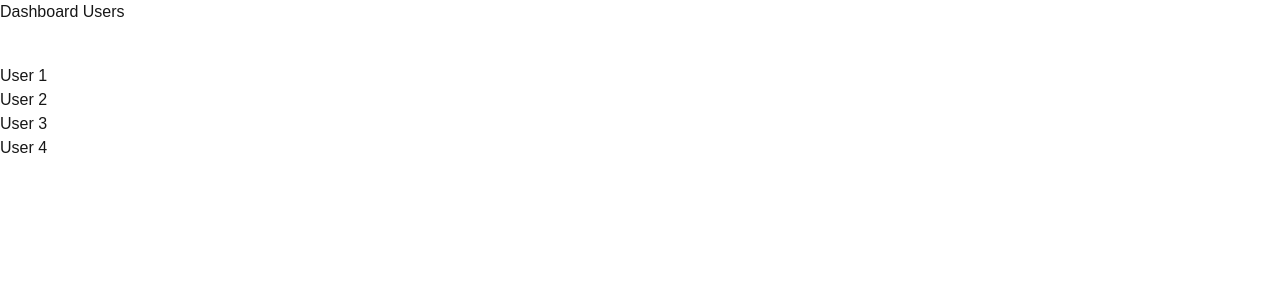
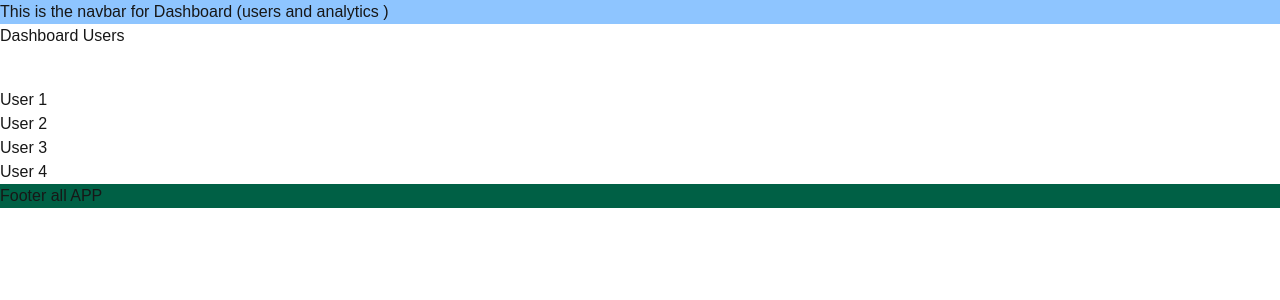
Before and after one commit to scmarlon/Next.js-16-Full-Course, a Next.js app in the folder nextjs_demo/: page /dashboard/users in a window 1280 px wide. Shown: the top 300 px of the page. Built offline with nearby package versions, Linux system fonts and the light colour scheme.

Commit message:
Add (dashboar) and (root) it has they own Layout

```diff
--- /dev/null
+++ b/nextjs_demo/app/(dashboard)/layout.tsx
@@ -0,0 +1,12 @@
+import React from 'react'
+const Layout = ({children}: {children: React.ReactNode}) => {
+  return (
+    <div>
+        <p className='bg-blue-300'>This is the navbar for Dashboard (users and analytics
+            )</p>
+        {children}
+    </div>
+  )
+}
+
+export default Layout
--- /dev/null
+++ b/nextjs_demo/app/(root)/layout.tsx
@@ -0,0 +1,11 @@
+import React from 'react'
+const Layout = ({children}: {children: React.ReactNode}) => {
+  return (
+    <div>
+        <p className='bg-amber-200'>This is the navbar for all app</p>
+        {children}
+    </div>
+  )
+}
+
+export default Layout
--- a/nextjs_demo/app/page.tsx
+++ b/nextjs_demo/app/(root)/page.tsx
@@ -1,4 +1,4 @@
-import Hello from '../components/hello';
+import Hello from '../../components/hello';
 
 const Home = () => {
   return (
--- a/nextjs_demo/app/layout.tsx
+++ b/nextjs_demo/app/layout.tsx
@@ -28,7 +28,9 @@ export default function RootLayout({
         className={`${geistSans.variable} ${geistMono.variable} antialiased`}
       >
         {children}
+        <p className="bg-emerald-800">Footer all APP</p>
       </body>
+
     </html>
   );
 }
```
Also changed, not shown: nextjs_demo/app/(dashboard)/dashboard/analytics/page.tsx (renamed from nextjs_demo/app/dashboard/analytics/page.tsx), nextjs_demo/app/(dashboard)/dashboard/users/[id]/page.tsx (renamed from nextjs_demo/app/dashboard/users/[id]/page.tsx), nextjs_demo/app/(dashboard)/dashboard/users/page.tsx (renamed from nextjs_demo/app/dashboard/users/page.tsx), nextjs_demo/app/(root)/about/page.tsx (renamed from nextjs_demo/app/about/page.tsx).
